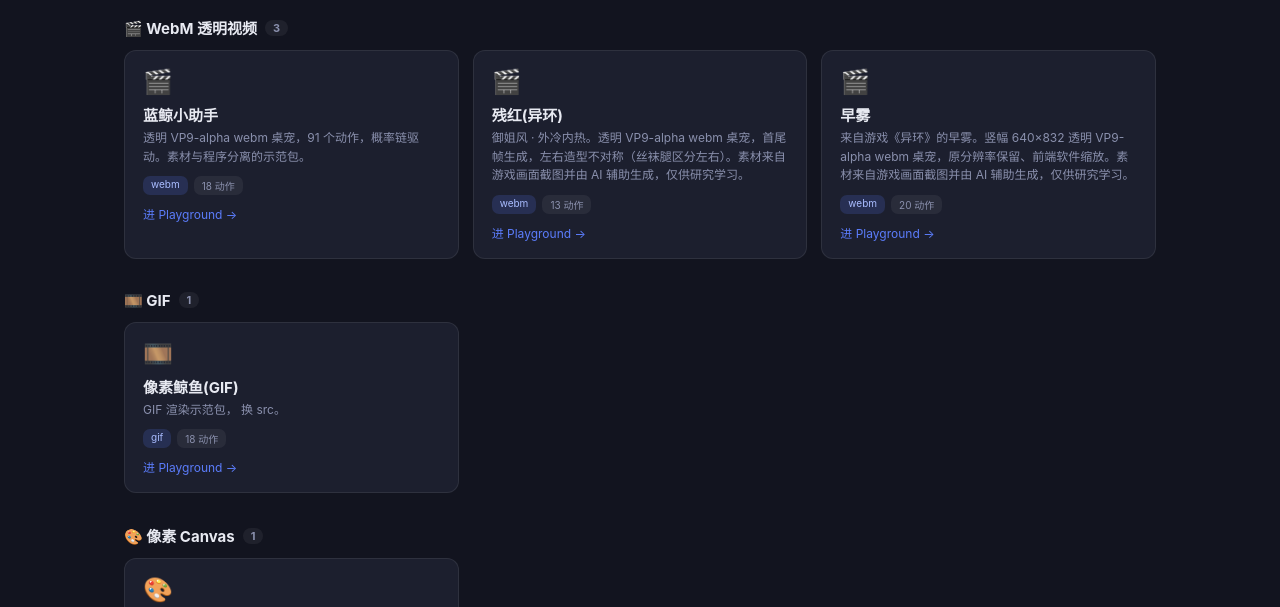
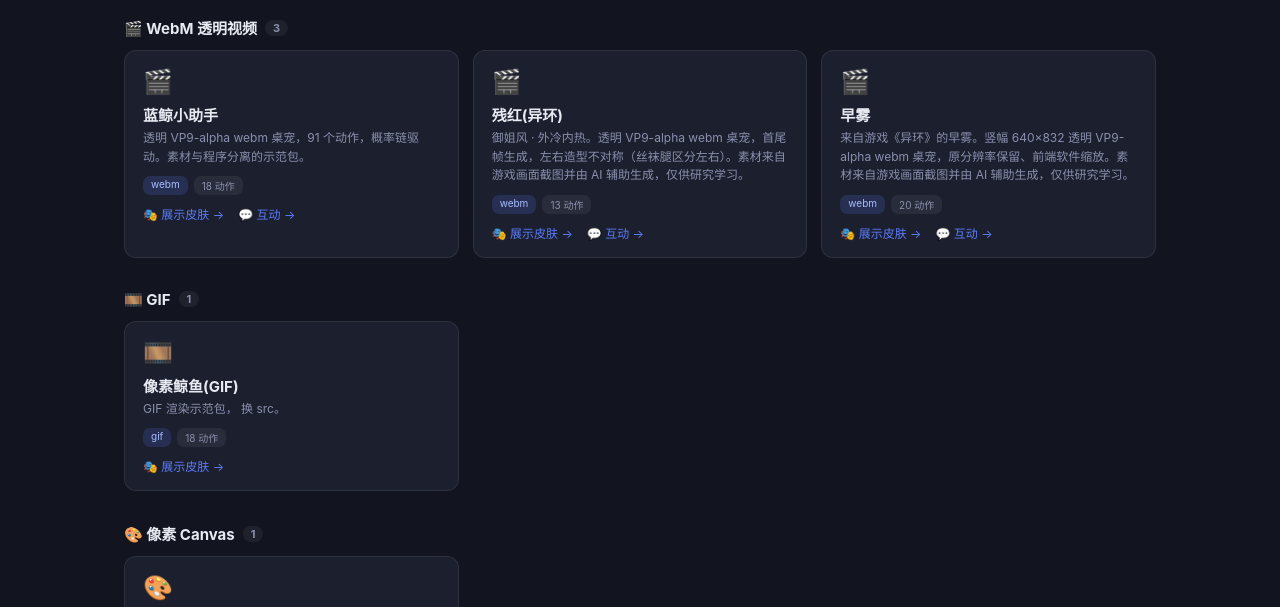
Before and after one commit to claw-works/petsking, a website: page dashboard/index.html in a window 1280 px wide. Shown: the part 144-751 px from the top of the page. Drawn offline with Linux system fonts and the light colour scheme.

Commit message:
feat(dashboard): webm 宠物卡片加互动入口

```diff
--- a/dashboard/dashboard.js
+++ b/dashboard/dashboard.js
@@ -51,16 +51,21 @@ async function main() {
     const grid = document.createElement('div');
     grid.className = 'grid';
     for (const pack of list) {
-      const card = document.createElement('a');
+      const card = document.createElement('div');
       card.className = 'card';
-      card.href = `../playground/?pet=${encodeURIComponent(pack.id)}&renderer=${encodeURIComponent(r)}`;
+      const playgroundHref = `../playground/?pet=${encodeURIComponent(pack.id)}&renderer=${encodeURIComponent(r)}`;
+      const chatHref = `../chat/index.html?pet=${encodeURIComponent(pack.id)}`;
+      const canChat = (pack.renderers || []).includes('webm');
       card.innerHTML =
         `<div class="ico">${info.icon}</div>` +
         `<h3>${pack.meta.name || pack.name || pack.id}</h3>` +
         `<p>${pack.meta.description || ''}</p>` +
         `<div class="rtags">${(pack.renderers || []).map((x) => `<span class="rtag">${x}</span>`).join('')}` +
         `<span class="rtag" style="background:rgba(255,255,255,0.06);color:#8a90ad">${pack.actions} 动作</span></div>` +
-        `<span class="go">进 Playground →</span>`;
+        `<div class="card-actions">` +
+          `<a href="${playgroundHref}">🎭 展示皮肤 →</a>` +
+          (canChat ? `<a href="${chatHref}">💬 互动 →</a>` : '') +
+        `</div>`;
       grid.appendChild(card);
     }
     group.appendChild(grid);
--- a/dashboard/index.html
+++ b/dashboard/index.html
@@ -36,7 +36,9 @@
   .card p{font-size:12px;color:var(--muted);line-height:1.55;margin:0 0 10px;}
   .card .rtags{display:flex;gap:6px;flex-wrap:wrap;}
   .rtag{font-size:10px;padding:2px 8px;border-radius:7px;background:rgba(91,124,250,0.18);color:#a9bcff;}
-  .card .go{font-size:12px;color:var(--accent);margin-top:10px;display:inline-block;}
+  .card-actions{display:flex;gap:14px;margin-top:10px;}
+  .card-actions a{font-size:12px;color:var(--accent);}
+  .card-actions a:hover{text-decoration:underline;}
 </style>
 </head>
 <body>
```
